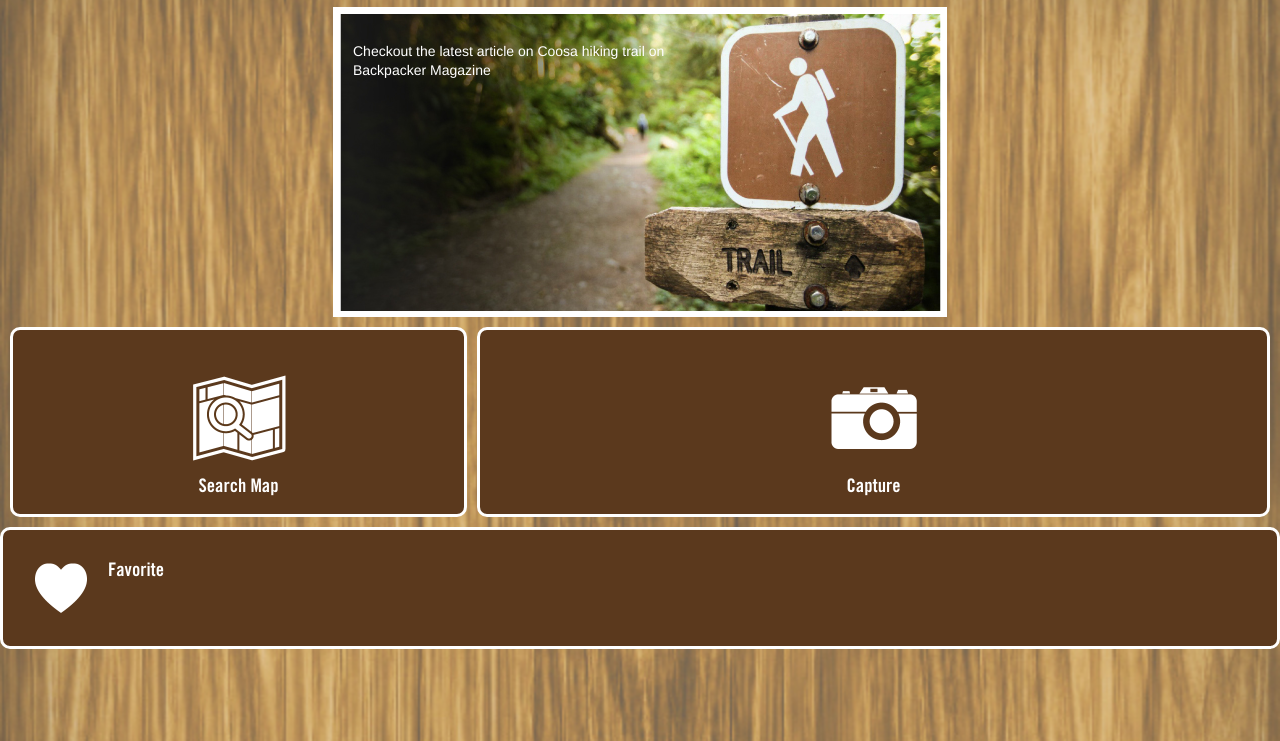
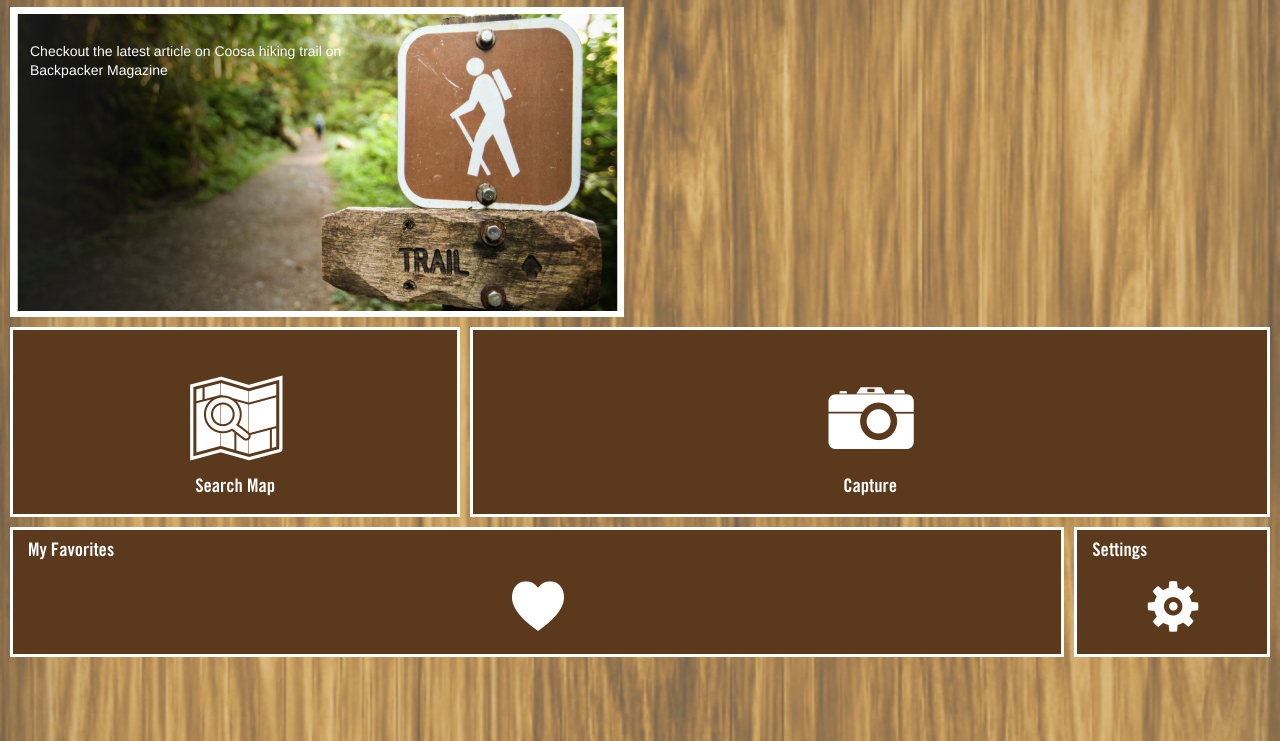
Before and after one commit to Mattmlm/iphonemock, a plain HTML site: page menu.html in a window 1280 px wide. Shown: the part 59-800 px from the top of the page. Drawn offline with Linux system fonts and the light colour scheme.

Commit message:
Menu - finishing up styling (functionality still missing)

```diff
--- a/assets/css/menu.css
+++ b/assets/css/menu.css
@@ -8,6 +8,7 @@ body {
 	background: url(../images/bg.jpg) no-repeat;
 	text-align: center;
 	background-size: 100%;
+	height: 568px;
 }
 
 h1, h2, h3, h4, h5 {
@@ -49,24 +50,20 @@ img {
 }
 
 .main-row {
+	display: -webkit-box;
 	padding: 0px 10px;
 }
 
 .menu-box {
-	display: -webkit-box;
 	-webkit-box-flex: 1;
-	border-radius: 10px;
+	/*border-radius: 10px;*/
 	border: white;
 	margin-top: 10px;
-	padding: 15px 10px;
 	background-color: #5B391D;
 	font-family: 'Trade Gothic LTS Condensed';
 	color: #fff;
 	border-style:solid;
 	border-color:#fff;
-}
-.menu-box h3 {
-	margin-top: 15px;
 }
 .menu-box img {
 	width: 95px;
@@ -76,11 +73,32 @@ img {
 	margin-left: 10px;
 }
 .box-capture, .box-search {
+	display: -webkit-box;
 	-webkit-box-align: end;
 	-webkit-box-pack: center;
 }
-
+.box-search h3, .box-capture h3 {
+	padding: 15px 0px;
+}
 .search-capture-row {
 	display: -webkit-box;
 	height: 200px;
 }
+
+.favorites-settings-row {
+	display: -webkit-box;
+	height: 140px;
+}
+
+.box-favorites {
+	-webkit-box-flex: 10;
+	margin-right: 10px;
+}
+.box-favorites h3, .box-settings h3 {
+	text-align: left;
+	padding-left: 15px;
+	padding-top: 10px;
+}
+.box-favorites > * {
+	display: block;
+}
--- a/menu.html
+++ b/menu.html
@@ -27,9 +27,19 @@
 			</div>
 		</div>
 	</div>
-
-	<div class="menu-box box3" href="blank">
-		<img src="assets/images/mainMyFavIcon.png"><h3>Favorite</h3>
+	<div class='main-row favorites-settings-row'>
+		<div class="menu-box box-favorites" href="blank">
+			<h3>My Favorites</h3>
+			<div>
+				<img src="assets/images/mainMyFavIcon.png">
+			</div>
+		</div>
+		<div class="menu-box box-settings" href="blank">
+			<h3>Settings</h3>
+			<div>
+				<img src="assets/images/mainSettingsIcon.png">
+			</div>
+		</div>
 	</div>
 </body>
 </html>
```
